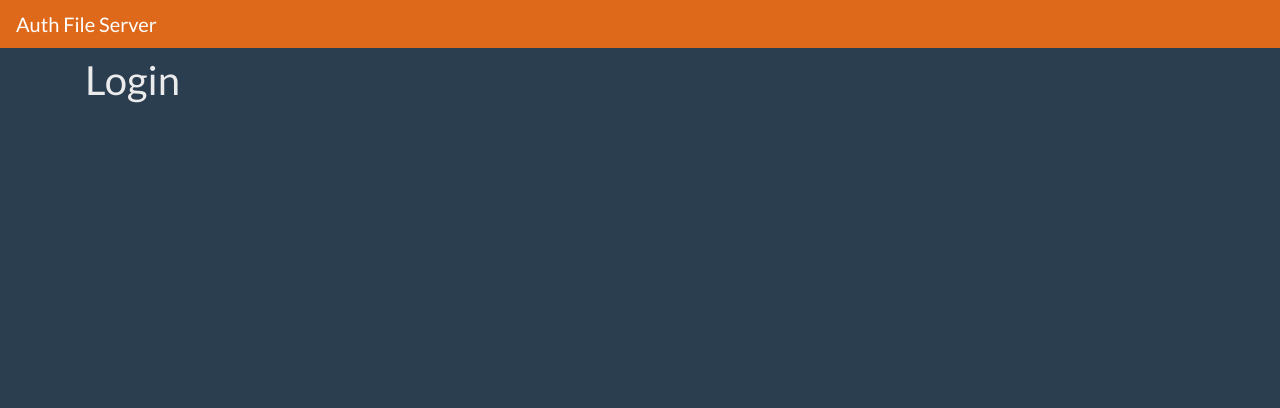
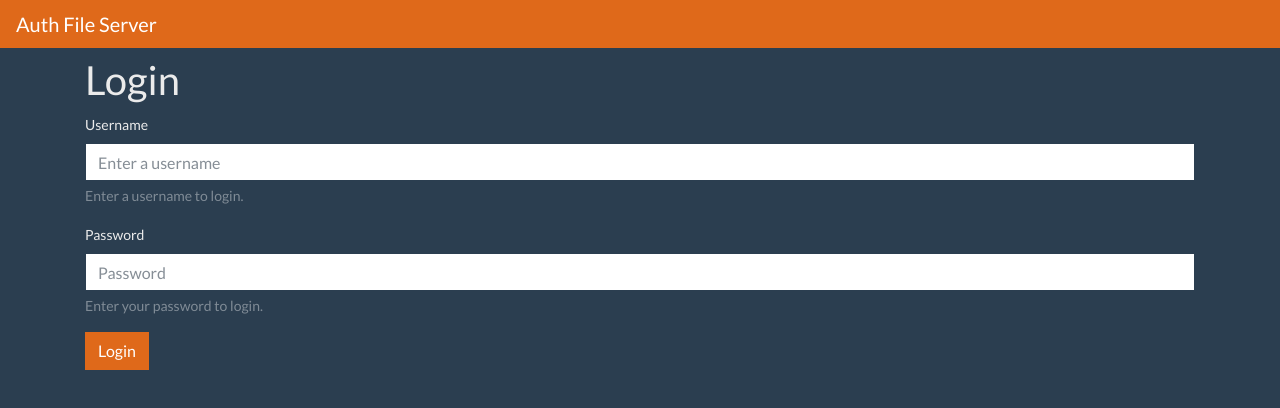
Before and after one commit to wdjcodes/nodeFileServer, a Vue app in the folder client/: page /#/login in a window 1280 px wide. Shown: the top 408 px of the page. Built offline with nearby package versions, Linux system fonts and the light colour scheme.

Commit message:
Added frontend for login, and server now verifies jwts

```diff
--- a/client/package.json
+++ b/client/package.json
@@ -5,7 +5,7 @@
   "scripts": {
     "serve": "vue-cli-service serve",
     "build": "vue-cli-service build",
-    "lint": "vue-cli-service lint"
+    "lint": "vue-cli-service lint --fix"
   },
   "dependencies": {
     "bootswatch": "^4.1.3",
--- a/client/src/router.js
+++ b/client/src/router.js
@@ -3,8 +3,25 @@ import Router from 'vue-router';
 import Home from './views/Home.vue';
 import Signup from './views/Signup.vue';
 import Login from './views/Login.vue';
+import Dashboard from './views/Dashboard.vue';
 
 Vue.use(Router);
+
+function loggedinRedirect(to, from, next) {
+  if (localStorage.token) {
+    next('/dashboard');
+  } else {
+    next();
+  }
+}
+
+function isLoggedIn(to, from, next) {
+  if (localStorage.token) {
+    next();
+  } else {
+    next('/login');
+  }
+}
 
 export default new Router({
   routes: [
@@ -17,11 +34,19 @@ export default new Router({
       path: '/signup',
       name: 'signup',
       component: Signup,
+      beforeEnter: loggedinRedirect,
     },
     {
       path: '/login',
       name: 'login',
       component: Login,
+      beforeEnter: loggedinRedirect,
+    },
+    {
+      path: '/dashboard',
+      name: 'dashboard',
+      component: Dashboard,
+      beforeEnter: isLoggedIn,
     },
   ],
 });
--- /dev/null
+++ b/client/src/views/Dashboard.vue
@@ -0,0 +1,42 @@
+<template>
+  <section>
+    <h1>Dashboard</h1>
+    <h1>Hello, {{user.username}}! 👋</h1>
+    <button @click="logout" class="btn btn-primary">Logout</button>
+  </section>
+</template>
+
+<script>
+const API_URL = 'http://localhost:5000/';
+
+export default {
+  data: () => ({
+    user: {}
+  }),
+  mounted(){
+    fetch(API_URL, {
+      headers: {
+        authorization: 'Bearer ' + localStorage.token,
+      }
+    }).then(res => res.json())
+    .then((result => {
+      if(result.user){
+        this.user = result.user;
+      } else {
+        this.logout();
+      }
+      console.log(result);
+    }));
+  },
+  methods: {
+    logout(){
+      localStorage.removeItem('token');
+      this.$router.push('/login');
+    }
+  }
+};
+</script>
+
+<style>
+
+</style>
--- a/client/src/views/Login.vue
+++ b/client/src/views/Login.vue
@@ -1,11 +1,143 @@
 <template>
-  <h1>Login</h1>
+  <section>
+    <h1>Login</h1>
+    <div v-if="waiting" class="row justify-content-center">
+          <div class="col-4">
+            <img src ="../assets/Infinity-Loading.svg">
+          </div>
+        </div>
+    <div v-if="errorMessage" class="alert alert-dismissible alert-danger">
+      <button
+          type="button"
+          class="close"
+          data-dismiss="alert">&times;</button>
+      <strong>Oh snap!</strong>
+      {{errorMessage}}
+    </div>
+    <form v-if="!waiting" @submit.prevent="login">
+      <div class="form-group">
+        <label for="username">Username</label>
+        <input
+          v-model="user.username"
+          class="form-control"
+          id="username"
+          aria-describedby="usernameHelp"
+          placeholder="Enter a username"
+          type="text" required
+        >
+        <small id="usernameHelp" class="form-text text-muted">
+          Enter a username to login.
+        </small>
+      </div>
+      <div class="form-group">
+        <label for="password">Password</label>
+        <input
+          v-model="user.password"
+          class="form-control"
+          id="password"
+          aria-describedby="passwordHelp"
+          placeholder="Password"
+          type="password" required
+        >
+        <small id="passwordHelp" class="form-text text-muted">
+          Enter your password to login.
+        </small>
+      </div>
+      <button type="submit" class="btn btn-primary">Login</button>
+    </form>
+  </section>
 </template>
 
 <script>
+const Joi = require('joi');
+
+const LOGIN_URL = 'http://localhost:5000/auth/login';
+
+const schema = Joi.object().keys({
+  username: Joi.string().regex(/^[a-zA-Z0-9_.-]*$/).min(2).max(30)
+    .required(),
+  password: Joi.string().regex(/^(?=.*[a-z])(?=.*[A-Z])(?=.*\d)(?=.*[!#@$%&?*])[a-zA-Z0-9!#@$%&?*]{8,30}$/).required(),
+});
+
+const JoiOptions = {
+  abortEarly: false,
+};
+
 export default {
-
-}
+  data: () => ({
+    errorMessage: '',
+    user: {
+      username: '',
+      password: '',
+    },
+    waiting: false,
+  }),
+  watch: {
+    user: {
+      handler() {
+        this.errorMessage = '';
+      },
+      deep: true,
+    },
+  },
+  methods: {
+    login() {
+      this.errorMessage = '';
+      if (this.validUser()) {
+        const body = {
+          username: this.user.username,
+          password: this.user.password,
+        };
+        this.waiting = true;
+        fetch(LOGIN_URL, {
+          method: 'POST',
+          body: JSON.stringify(body),
+          headers: {
+            'content-type': 'application/json',
+          },
+        })
+          .then((resp) => {
+            if (resp.ok) {
+              return resp.json();
+            }
+            return resp.json().then((error) => {
+            // console.log(error.message);
+              throw new Error(error.message);
+            });
+          })
+          .then((result) => {
+            localStorage.token = result.token;
+            setTimeout(() => {
+              this.waiting = false;
+              this.$router.push('/dashboard');
+            }, 1000);
+          })
+          .catch((error) => {
+            setTimeout(() => {
+              this.waiting = false;
+              this.errorMessage = error.message;
+            }, 1000);
+          });
+      }
+    },
+    validUser() {
+      const result = Joi.validate(this.user, schema, JoiOptions);
+      if (result.error === null) {
+        return true;
+      }
+      result.error.details.forEach((element) => {
+        const key = element.path[0];
+        if (key === 'username') {
+          this.errorMessage += ' 🙊 Invalid Username 🙊 ';
+        }
+        if (key === 'password') {
+          this.errorMessage += ' 🙈 Invalid Password 🙈 ';
+        }
+      });
+      return false;
+    },
+  },
+};
 </script>
 
 <style>
--- a/client/src/views/Signup.vue
+++ b/client/src/views/Signup.vue
@@ -41,7 +41,8 @@
                         type="password" required>
                     <small id="passwordHelp" class="form-text text-muted">
                         Passwords must be at least 8 characters long <br>
-                        Passwords must include upper and lowercase letters, numbers, and special characters. <br>
+                        Passwords must include upper and lowercase letters,
+                         numbers, and special characters. <br>
                         Valid special characters: !#@$%&?*</small>
                     </div>
                     <div class="form-group col-md-6">
@@ -64,36 +65,37 @@
 </template>
 
 <script>
-const Joi = require("joi");
+const Joi = require('joi');
 
-const SIGNUP_URL = "http://localhost:5000/auth/signup";
+const SIGNUP_URL = 'http://localhost:5000/auth/signup';
 
 const schema = Joi.object().keys({
-  username: Joi.string().regex(/^[a-zA-Z0-9\_\.\-]*$/).min(2).max(30).required(),
+  username: Joi.string().regex(/^[a-zA-Z0-9_.-]*$/).min(2).max(30)
+    .required(),
   password: Joi.string().regex(/^(?=.*[a-z])(?=.*[A-Z])(?=.*\d)(?=.*[!#@$%&?*])[a-zA-Z0-9!#@$%&?*]{8,30}$/).required(),
-  confirmPassword: Joi.string().regex(/^(?=.*[a-z])(?=.*[A-Z])(?=.*\d)(?=.*[!#@$%&?*])[a-zA-Z0-9!#@$%&?*]{8,30}$/).required()
+  confirmPassword: Joi.string().regex(/^(?=.*[a-z])(?=.*[A-Z])(?=.*\d)(?=.*[!#@$%&?*])[a-zA-Z0-9!#@$%&?*]{8,30}$/).required(),
 });
 const JoiOptions = {
-  abortEarly: false
+  abortEarly: false,
 };
 
 export default {
   data: () => ({
     user: {
-      username: "",
-      password: "",
-      confirmPassword: ""
+      username: '',
+      password: '',
+      confirmPassword: '',
     },
     waiting: false,
-    errorMessage: ""
+    errorMessage: '',
   }),
   watch: {
     user: {
       handler() {
-        this.errorMessage = "";
+        this.errorMessage = '';
       },
-      deep: true
-    }
+      deep: true,
+    },
   },
   methods: {
     signup() {
@@ -101,29 +103,29 @@ export default {
       if (this.validUser()) {
         const body = {
           username: this.user.username,
-          password: this.user.password
+          password: this.user.password,
         };
         this.waiting = true;
         fetch(SIGNUP_URL, {
-          method: "POST",
+          method: 'POST',
           body: JSON.stringify(body),
           headers: {
-            "content-type": "application/json"
-          }
+            'content-type': 'application/json',
+          },
         })
-        .then((resp) => {
+          .then((resp) => {
             if (resp.ok) {
               return resp.json();
             }
             return resp.json().then((error) => {
-              console.log(error.message);
               throw new Error(error.message);
             });
           })
-          .then((user) => {
+          .then((result) => {
+            localStorage.token = result.token;
             setTimeout(() => {
               this.waiting = false;
-              this.$router.push('/login');
+              this.$router.push('/dashboard');
             }, 1000);
           })
           .catch((error) => {
@@ -145,7 +147,6 @@ export default {
       }
       result.error.details.forEach((element) => {
         const key = element.path[0];
-        // console.log(key, '\n');
         if (key === 'username') {
           this.errorMessage += '🙊 Invalid Username 🙊 ';
         }
@@ -153,7 +154,6 @@ export default {
           this.errorMessage += '🙈 Invalid Password 🙈 ';
         }
       });
-      // console.log(result.error.details);
       return false;
     },
   },
```
